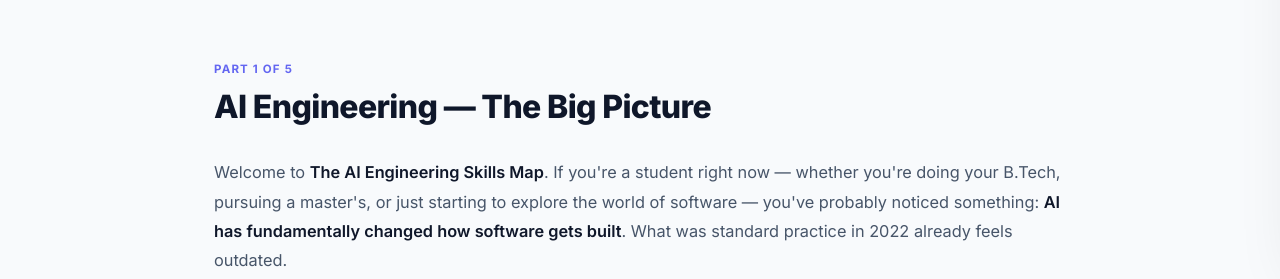
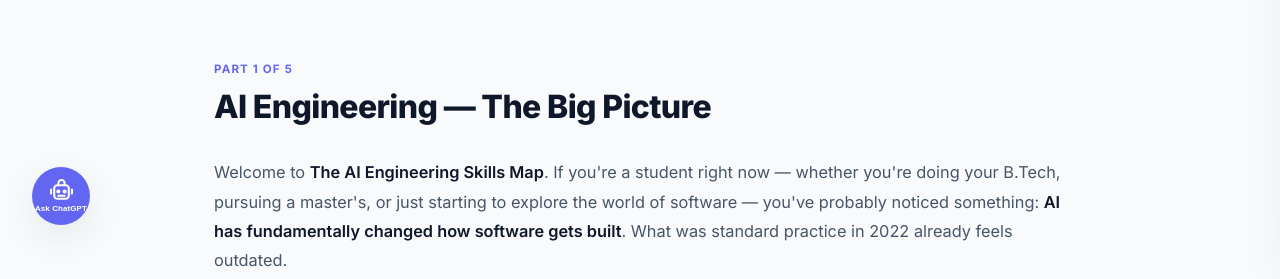
Before and after one commit to Aeronutist/ai-engineering-skills-map, a plain HTML site: page index.html in a window 1280 px wide. Shown: the part 543-822 px from the top of the page. Drawn offline with Linux system fonts and the light colour scheme.

Commit message:
Implement Ask AI button functionality
Adds a button to ask AI for explanations of the blog content.

```diff
--- a/index.html
+++ b/index.html
@@ -879,6 +879,70 @@
             body { background: #fff; }
             .content-wrapper { max-width: 100%; }
         }
+                /* ==================== ASK AI BUTTON ==================== */
+        .ask-ai-button {
+            position: fixed;
+            bottom: 32px;
+            left: 32px;
+            width: 58px;
+            height: 58px;
+            border-radius: 50%;
+            background: var(--accent);
+            color: #fff;
+            display: flex;
+            flex-direction: column;
+            align-items: center;
+            justify-content: center;
+            gap: 1px;
+            cursor: pointer;
+            border: none;
+            box-shadow: var(--shadow-lg);
+            text-decoration: none;
+            z-index: 900;
+            transition: all 0.3s ease;
+        }
+
+        .ask-ai-button:hover {
+            transform: translateY(-3px);
+            box-shadow: var(--shadow-xl);
+            background: var(--accent-light);
+        }
+
+        .ask-ai-button svg {
+            width: 25px;
+            height: 25px;
+        }
+
+        .ask-ai-label {
+            font-size: 0.50rem;
+            font-weight: 700;
+            line-height: 1;
+            letter-spacing: 0.01em;
+        }
+
+        @media (max-width: 768px) {
+            .ask-ai-button {
+                bottom: 20px;
+                left: 20px;
+                width: 50px;
+                height: 50px;
+            }
+
+            .ask-ai-button svg {
+                width: 21px;
+                height: 21px;
+            }
+
+            .ask-ai-label {
+                font-size: 0.45rem;
+            }
+        }
+
+        @media print {
+            .ask-ai-button {
+                display: none !important;
+            }
+            }
     </style>
 </head>
 <body>
@@ -1268,6 +1332,19 @@
             <p class="footer-copy">&copy; 2025 AI Engineering Skills Map. Based on the original writings by Andrew Ng. All rights reserved.</p>
         </div>
     </footer>
+        <!-- Ask AI Button -->
+    <button class="ask-ai-button" onclick="askAI()" aria-label="Ask AI" title="Ask AI about this blog">
+        <svg viewBox="0 0 24 24" fill="none" stroke="currentColor" stroke-width="2" stroke-linecap="round" stroke-linejoin="round" aria-hidden="true">
+            <rect x="5" y="6" width="14" height="13" rx="3"/>
+            <path d="M9 6V4a3 3 0 016 0v2"/>
+            <circle cx="9" cy="12" r="1"/>
+            <circle cx="15" cy="12" r="1"/>
+            <path d="M9 16h6"/>
+            <path d="M2 10v4"/>
+            <path d="M22 10v4"/>
+        </svg>
+        <span class="ask-ai-label">Ask ChatGPT</span>
+    </button>
 
     <!-- Back to Top Button -->
     <button class="back-to-top" id="backToTop" onclick="window.scrollTo({top: 0, behavior: 'smooth'})" aria-label="Back to top">
@@ -1423,7 +1500,15 @@
                 document.documentElement.setAttribute('data-theme', theme);
                 updateThemeButton(theme);
             }
-        });
+        });        // ==================== ASK AI ====================
+        function askAI() {
+            const blogUrl = window.location.href;
+            const prompt = blogUrl + "\n\nExplain this blog in simple terms.";
+
+            const chatGPTUrl = 'https://chatgpt.com/?q=' + encodeURIComponent(prompt);
+
+            window.location.href = chatGPTUrl;
+        }
     </script>
 </body>
 </html>
```
